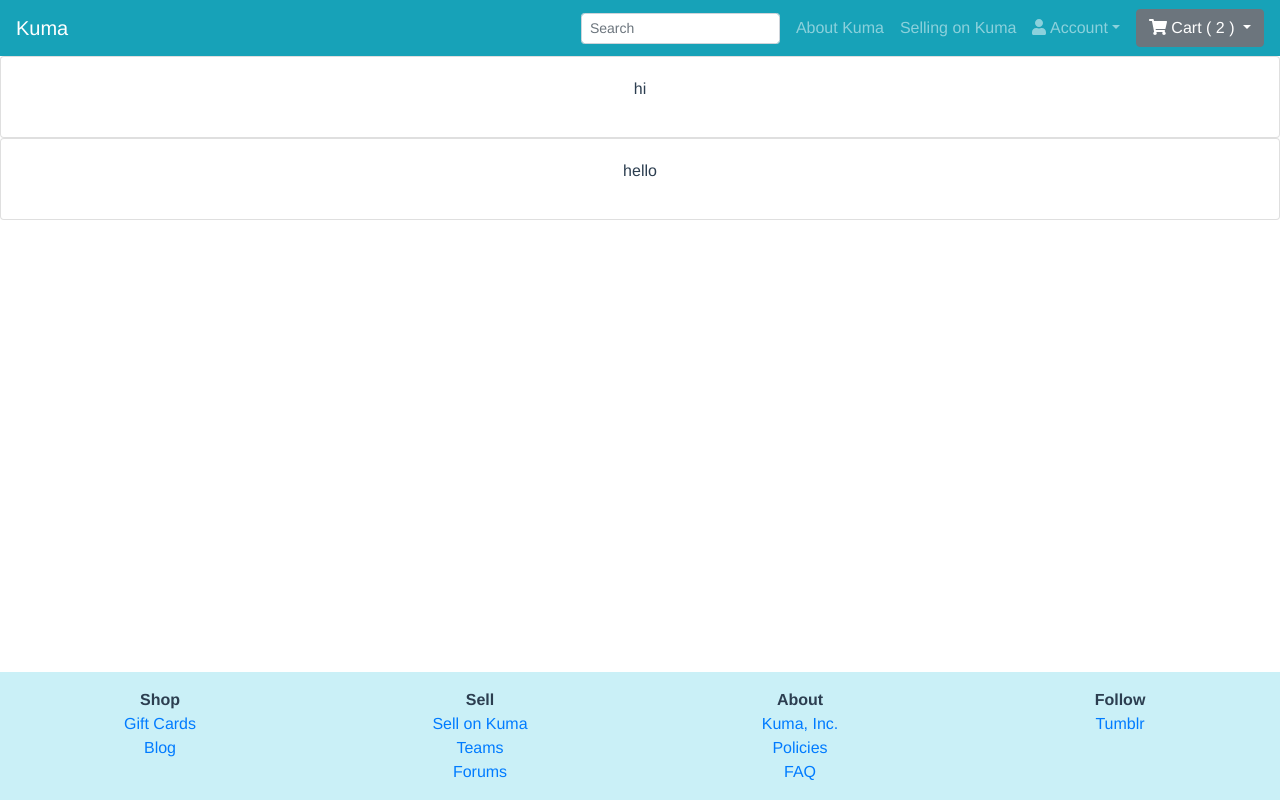
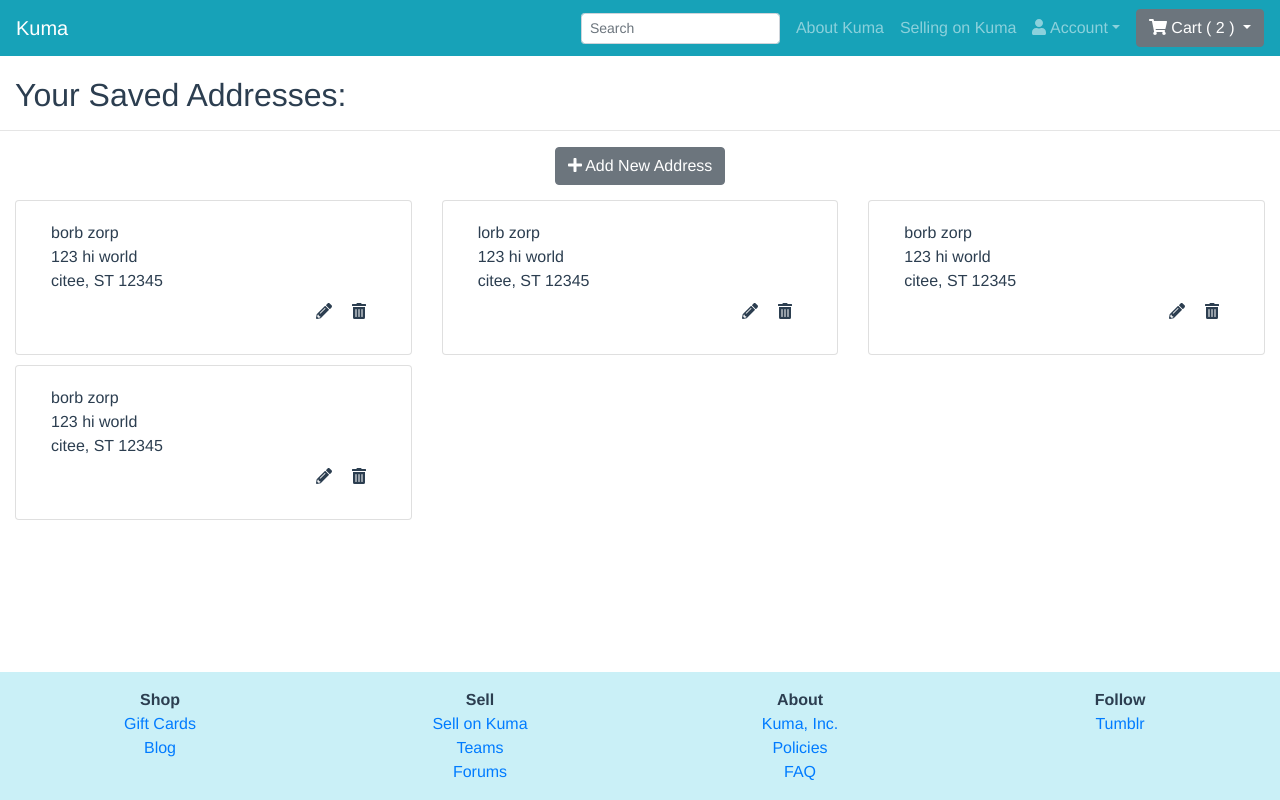
Before and after one commit to michelle-tan/CS467_project, a Vue app in the folder client/: page /account/addressBook in a window 1280 px wide. Built offline with nearby package versions, Linux system fonts and the light colour scheme.

Commit message:
Add various pages associated with user account management

```diff
--- a/client/package.json
+++ b/client/package.json
@@ -9,6 +9,7 @@
   },
   "dependencies": {
     "@fortawesome/fontawesome-svg-core": "^1.2.17",
+    "@fortawesome/free-regular-svg-icons": "^5.8.1",
     "@fortawesome/free-solid-svg-icons": "^5.8.1",
     "@fortawesome/vue-fontawesome": "^0.1.6",
     "axios": "^0.18.0",
--- a/client/src/components/OrderDisplay.vue
+++ b/client/src/components/OrderDisplay.vue
@@ -2,6 +2,7 @@
     <b-container fluid>
 
             <div class="h1 text-left title-text">Order Detail</div>
+            <hr>
             <b-row>
                 <b-col sm="6">
                     <b-card class="order-info-card">
--- a/client/src/components/OrderList.vue
+++ b/client/src/components/OrderList.vue
@@ -1,7 +1,14 @@
 <template>
     <div>
         <div class="h1 text-left title-text">Order History</div>
-        <b-table :items="orders" :fields="fields" hover @row-clicked="displayOrder">
+        <hr>
+        <b-table
+            :items="orders"
+            :fields="fields"
+            hover
+            striped
+            @row-clicked="displayOrder"
+        >
             <template slot="status" slot-scope="data">
                 <div v-if="data.item.isShipped">Order was shipped on {{ data.item.dateShipped }}</div>
                 <div v-else>Awaiting fulfillment</div>
--- a/client/src/main.js
+++ b/client/src/main.js
@@ -9,12 +9,19 @@ import 'bootstrap/dist/css/bootstrap.css'
 import 'bootstrap-vue/dist/bootstrap-vue.css'
 
 import { library } from "@fortawesome/fontawesome-svg-core";
-import { faUser, faShoppingCart, faTimes } from "@fortawesome/free-solid-svg-icons";
+import { faUser, faShoppingCart, faTimes, faPencilAlt, faTrashAlt, faPlus, faStar, faStarHalfAlt } from "@fortawesome/free-solid-svg-icons";
+import { faStar as farStar } from "@fortawesome/free-regular-svg-icons";
 import { FontAwesomeIcon } from "@fortawesome/vue-fontawesome";
 
 library.add(faTimes)
 library.add(faUser);
 library.add(faShoppingCart);
+library.add(faPencilAlt)
+library.add(faTrashAlt)
+library.add(faPlus)
+library.add(faStar)
+library.add(farStar) // far is the empty version of the star icon
+library.add(faStarHalfAlt)
 
 Vue.component("font-awesome-icon", FontAwesomeIcon);
 
--- a/client/src/router.js
+++ b/client/src/router.js
@@ -19,26 +19,41 @@ export default new Router({
       path: '/account',
       component: () => import('./views/AccountPage.vue'),
       props: true,
+      meta:{
+        requiresAuth: true
+      }
 
     },
     {
       path: '/account/updateInformation',
-      component: ()=> import('./views/UpdateAccount.vue')
+      component: ()=> import('./views/UpdateAccount.vue'),
+      meta:{
+        requiresAuth: true
+      }
     },
 
     {
       path: '/account/orders',
       component: ()=>import('./views/OrderHistory.vue'),
+      meta:{
+        requiresAuth: true
+      },
       children:[
         {
           path: '',
           component: ()=>import('./components/OrderList.vue'),
-          props: true
+          props: true,
+          meta:{
+            requiresAuth: true
+          },
         },
         {
           path: ':id',
           component: ()=>import('./components/OrderDisplay.vue'),
-          props: true
+          props: true,
+          meta:{
+            requiresAuth: true
+          },
         }
       ]
     },
@@ -48,9 +63,16 @@ export default new Router({
       path: '/account/addressBook',
       component: ()=>import('./views/AddressBook.vue')
     },
-    // if no matching route, redirect to 404, which is rendered by the NotFound.vue
 
+    {
+      path: '/account/reviews',
+      component: () => import('./views/ReviewHistory.vue')
+    },
 
+    {
+      path: '/cart',
+      component: ()=>import('./views/Cart.vue')
+    },
     { path: '*', component: ()=> import('./views/NotFound.vue') },
 
   ]
--- a/client/src/views/AccountPage.vue
+++ b/client/src/views/AccountPage.vue
@@ -40,7 +40,7 @@
                             <b-col cols="7">
                                 <b-link to="/account/orders">Order history</b-link>
                                 <br>
-                                <b-link>Review History</b-link>
+                                <b-link to="/account/reviews">Review History</b-link>
                             </b-col>
                         </b-row>
                         <b-row v-else align-v="center" no-gutters>
@@ -52,7 +52,7 @@
                                 <br>
                                 <b-link>Manage inventory</b-link>
                                 <br>
-                                <b-link>Order history</b-link>
+                                <b-link to="/account/orders">Order history</b-link>
                             </b-col>
                         </b-row>
 
--- a/client/src/views/AddressBook.vue
+++ b/client/src/views/AddressBook.vue
@@ -1,8 +1,41 @@
 <template>
     <div>
-        <b-card v-for="(address,index) in addresses" :key="index">
-            <p>{{ address }}</p>
-        </b-card>
+        <div class="h2 text-left title-text">Your Saved Addresses:</div>
+        <hr>
+        <b-button @click="handleAddAddress" style="margin-bottom: 10px">
+            <font-awesome-icon icon="plus"/>
+            Add New Address
+        </b-button>
+        <b-container fluid>
+            <b-row>
+                <b-col sm="4" v-for="(address,index) in addresses" :key="index">
+                    <b-card class="address-card">
+                        <b-container fluid>
+                            <b-row>
+                                <b-col>
+                                    <div class="text-justify">
+                                        {{address.firstName}} {{address.lastName}}
+                                        <br>
+                                        {{address.street}}
+                                        <br>
+                                        {{address.city}}, {{address.state}} {{address.zipcode}}
+                                    </div>
+                                </b-col>
+                            </b-row>
+                            <b-row >
+                                <b-col>
+                                    <div class="text-right">
+                                        <font-awesome-icon class="icon" @click="handleEditAddress" icon="pencil-alt" />
+                                        <font-awesome-icon class="icon"  @click="handleDeleteAddress" icon="trash-alt" />
+                                    </div>
+                                  </b-col>
+
+                            </b-row>
+                        </b-container>
+                    </b-card>
+                </b-col>
+            </b-row>
+        </b-container>
     </div>
 </template>
 
@@ -10,22 +43,72 @@
 export default {
     data: ()=>{
         return{
-            addresses: [ "hi", "hello"]
+            addresses:[]
         }
     },
-    mounted: function(){
-        // get addresses associated with this user
+    created: function(){
+        // get addresses associated with this user from server...
+        this.addresses.push({
+            firstName: "borb",
+            lastName: "zorp",
+            street: "123 hi world",
+            city: "citee",
+            state: "ST",
+            zipcode: 12345
+        })
+         this.addresses.push({
+            firstName: "lorb",
+            lastName: "zorp",
+            street: "123 hi world",
+            city: "citee",
+            state: "ST",
+            zipcode: 12345
+        })
+        this.addresses.push({
+            firstName: "borb",
+            lastName: "zorp",
+            street: "123 hi world",
+            city: "citee",
+            state: "ST",
+            zipcode: 12345
+        })
+        this.addresses.push({
+            firstName: "borb",
+            lastName: "zorp",
+            street: "123 hi world",
+            city: "citee",
+            state: "ST",
+            zipcode: 12345
+        })
     },
     methods:{
         handleAddAddress(){
-
+            console.log('add')
         },
         handleDeleteAddress(){
-
+            console.log('delete')
         },
         handleEditAddress(){
-
+            console.log('edit')
         }
     }
 }
 </script>
+
+<style>
+.address-card{
+    margin-top: 5px;
+    margin-bottom: 5px;
+}
+.title-text{
+    margin-top:20px;
+    margin-left: 15px;
+}
+.icon{
+   margin: 10px
+}
+.icon:hover{
+    color: grey
+}
+
+</style>
--- a/client/src/views/OrderHistory.vue
+++ b/client/src/views/OrderHistory.vue
@@ -1,5 +1,10 @@
 <template>
     <div>
+        <!-- in router.js, OrderHistory is a page that has two children -
+            /account/orders/ renders component OrderList.vue into router-view
+            and /account/orders/:id renders component OrderDisplay into router-view
+            both require props, and they receive the orders object...it contains all the order info-->
+
         <router-view :orders="orders" />
     </div>
 </template>
--- a/client/src/views/ReviewHistory.vue
+++ b/client/src/views/ReviewHistory.vue
@@ -0,0 +1,60 @@
+<template>
+    <div>
+        <div class="h2 text-left title-text">Your Reviews:</div>
+        <hr>
+
+        <div v-for="(review,index) in reviews" :key="index">
+            <ReviewCard :review="review"/>
+        </div>
+
+    </div>
+</template>
+
+<script>
+
+import ReviewCard from '@/components/ReviewCard.vue'
+
+export default {
+    components:{
+        ReviewCard
+    },
+    data: () =>{
+        return{
+            reviews: [
+
+            {
+                title: "wrong size, one star",
+                product: "cat",
+                size: "smol",
+                color: "brown",
+                rating: 3.5,
+                date: "January 1, 2019",
+                description: "cool guy, too smol"
+            },
+            {
+                title: "wrong size, one star",
+                product: "cat",
+                size: "smol",
+                color: "brown",
+                rating: 4,
+                date: "December 15, 2019",
+                description: "cool guy, too smol \n\n ...but v cool"
+            }
+            ]
+        }
+    },
+    created(){
+        //fetch review data here
+    }
+
+}
+</script>
+
+<style>
+
+.title-text{
+    margin-top:20px;
+    margin-left: 15px;
+}
+
+</style>
```
Also changed, not shown: client/src/components/Navbar.vue (+20 -6 lines), 2 other files (tests, documents, lock files or other folders).
